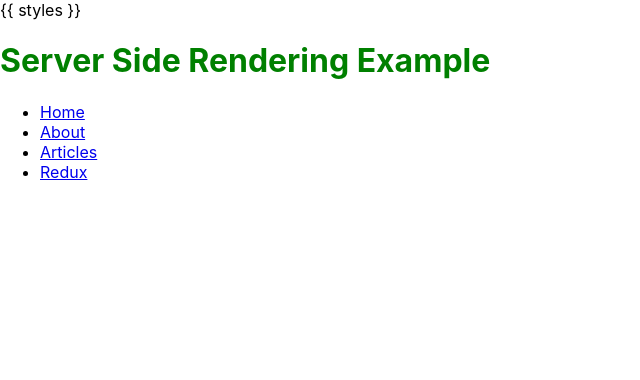
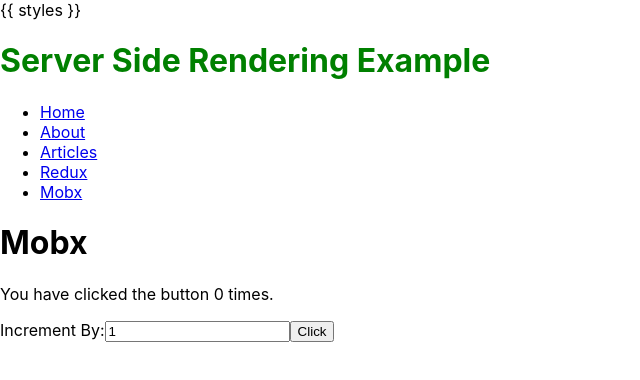
Before and after one commit to Divewitholeg/react-ssr-example, a React (Create React App) app: page /mobx in a window 1280 px wide. Shown: the top 380 px of the page, without its empty margins (0-640 px from the left). Built offline with nearby package versions, Linux system fonts and the light colour scheme.

Commit message:
State mgt - MobX

```diff
--- a/package.json
+++ b/package.json
@@ -7,6 +7,8 @@
     "@testing-library/react": "^13.4.0",
     "@testing-library/user-event": "^13.5.0",
     "express": "^4.18.2",
+    "mobx": "^6.9.0",
+    "mobx-react-lite": "^3.4.3",
     "react": "^18.2.0",
     "react-dom": "^18.2.0",
     "react-redux": "^8.0.5",
--- a/src/App.js
+++ b/src/App.js
@@ -4,6 +4,7 @@ import { Home } from "./pages/Home";
 import { About } from "./pages/About";
 import { Articles } from "./pages/Articles";
 import { Redux } from "./pages/Redux";
+import { Mobx } from "./pages/Mobx";
 import styled from "styled-components";
 
 const GreenHeading = styled.h1`
@@ -29,6 +30,9 @@ const App = () => {
           <li>
             <Link to="redux">Redux</Link>
           </li>
+          <li>
+            <Link to="mobx">Mobx</Link>
+          </li>
         </ul>
       </nav>
       <Routes>
@@ -36,6 +40,7 @@ const App = () => {
         <Route path="/about" element={<About />} />
         <Route path="/articles" element={<Articles />} />
         <Route path="/redux" element={<Redux />} />
+        <Route path="/mobx" element={<Mobx />} />
       </Routes>
     </>
   );
--- /dev/null
+++ b/src/Counter.js
@@ -0,0 +1,17 @@
+import React from "react";
+import { makeObservable, observable, action } from "mobx";
+
+export class Counter {
+  numberOfClicks = 0;
+
+  constructor() {
+    makeObservable(this, {
+      numberOfClicks: observable,
+      increment: action,
+    });
+  }
+
+  increment = (amount) => {
+    this.numberOfClicks += amount;
+  };
+}
--- /dev/null
+++ b/src/CounterButtonMobx.js
@@ -0,0 +1,22 @@
+import React from "react";
+import { observer } from "mobx-react-lite";
+import { useState } from "react";
+
+export const CounterButtonMobx = observer(({ counter }) => {
+  const [incrementBy, setIncrementBy] = useState(1);
+
+  return (
+    <>
+      <p>You have clicked the button {counter.numberOfClicks} times.</p>
+      <label>
+        Increment By:
+        <input
+          value={incrementBy}
+          onChange={(e) => setIncrementBy(Number(e.target.value))}
+          type="number"
+        />
+      </label>
+      <button onClick={() => counter.increment(incrementBy)}>Click</button>
+    </>
+  );
+});
--- a/src/CounterButtonRedux.js
+++ b/src/CounterButtonRedux.js
@@ -1,4 +1,5 @@
 import { useState } from "react";
+import React from "react";
 import { useSelector, useDispatch } from "react-redux";
 import { counterButtonClicked } from "./actions";
 import { getNumberOfClicks } from "./selectors";
--- /dev/null
+++ b/src/pages/Mobx.js
@@ -0,0 +1,14 @@
+import React from "react";
+import { CounterButtonMobx } from "../CounterButtonMobx";
+import { Counter } from "../Counter";
+
+const counter = new Counter();
+
+export const Mobx = () => {
+  return (
+    <>
+      <h1>Mobx</h1>
+      <CounterButtonMobx counter={counter} />
+    </>
+  );
+};
```
Also changed, not shown: 1 other file (tests, documents, lock files or other folders).
